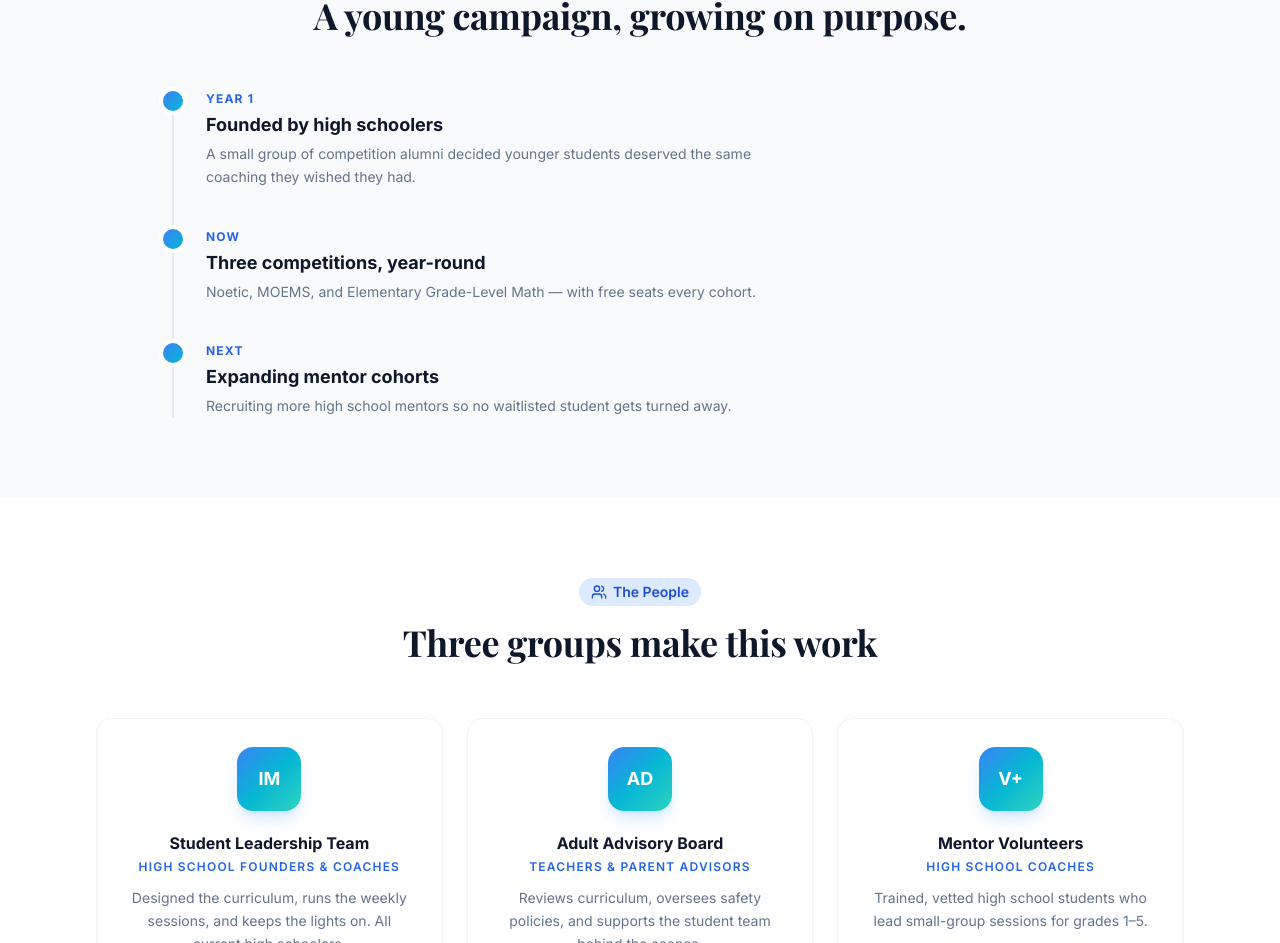
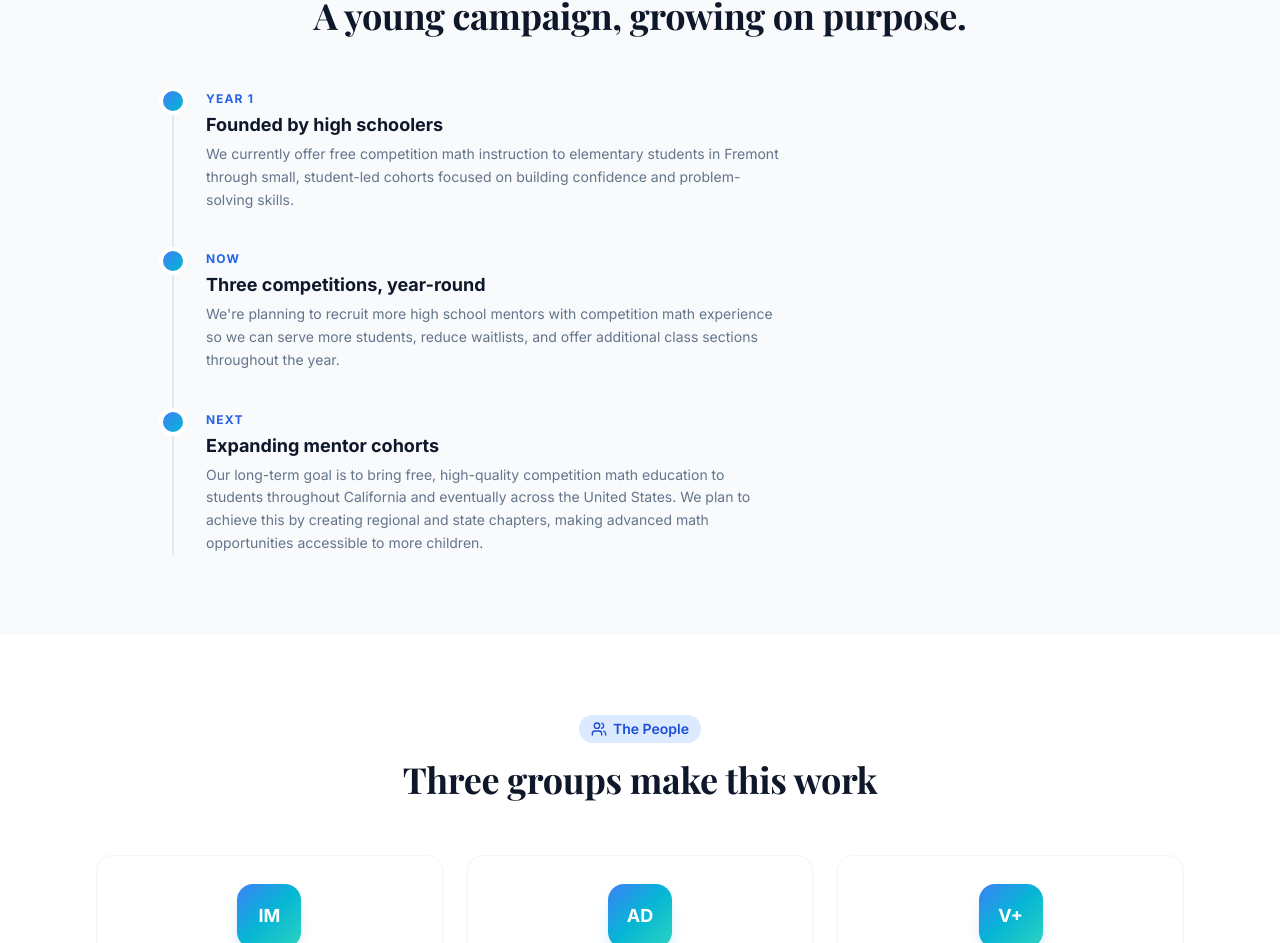
Before and after one commit to CodingNinjaXtreme/Offical-Nonprofit-Website, a React (Vite) app: page /mission in a window 1280 px wide. Shown: the part 2555-3498 px from the top of the page. Built offline with nearby package versions, Linux system fonts and the light colour scheme.

Commit message:
fixed stuff

```diff
--- a/src/pages/Mission.tsx
+++ b/src/pages/Mission.tsx
@@ -42,9 +42,9 @@ const values = [
 ];
 
 const milestones = [
-  { year: 'Year 1', title: 'Founded by high schoolers', text: 'A small group of competition alumni decided younger students deserved the same coaching they wished they had.' },
-  { year: 'Now', title: 'Three competitions, year-round', text: 'Noetic, MOEMS, and Elementary Grade-Level Math — with free seats every cohort.' },
-  { year: 'Next', title: 'Expanding mentor cohorts', text: 'Recruiting more high school mentors so no waitlisted student gets turned away.' },
+  { year: 'Year 1', title: 'Founded by high schoolers', text: 'We currently offer free competition math instruction to elementary  students in Fremont through small, student-led cohorts focused on building confidence and problem-solving skills.' },
+  { year: 'Now', title: 'Three competitions, year-round', text: 'We\'re planning to recruit more high school mentors with competition math experience so we can serve more students, reduce waitlists, and offer additional class sections throughout the year.' },
+  { year: 'Next', title: 'Expanding mentor cohorts', text: 'Our long-term goal is to bring free, high-quality competition math education to students throughout California and eventually across the United States. We plan to achieve this by creating regional and state chapters, making advanced math opportunities accessible to more children.' },
 ];
 
 const team = [
```
